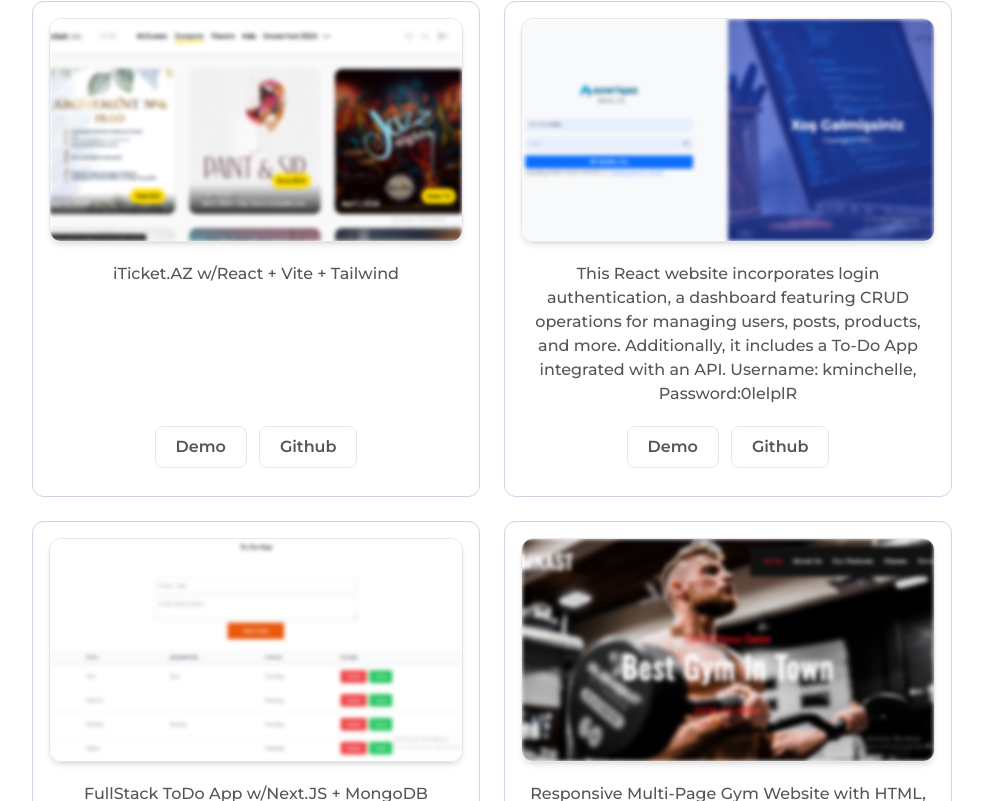
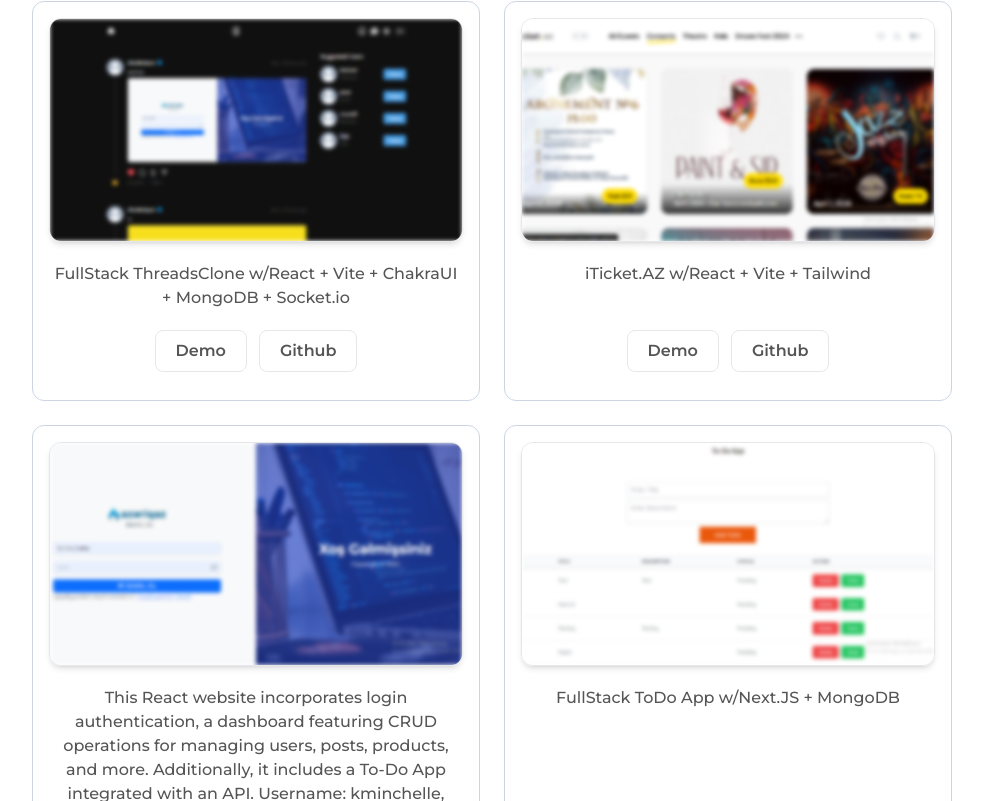
Before and after one commit to muradbalayev/Portfolio, a React (Create React App) app: page / in a window 1280 px wide. Shown: the part 2351-3152 px from the top of the page, without its empty margins (148-1131 px from the left). Built offline with nearby package versions, Linux system fonts and the light colour scheme.

Commit message:
new project

```diff
--- a/src/Components/pages/Projects.js
+++ b/src/Components/pages/Projects.js
@@ -6,9 +6,16 @@ import proteinshop from "../assets/proteinshop.png"
 import restaurant from "../assets/restaurant.png"
 import azerqaz from '../assets/azerqaz.png'
 import todoapp from '../assets/todoapp.png'
+import threads from '../assets/threads.png'
 import { useTypewriter } from 'react-simple-typewriter'
 
 const cardData = [
+  {
+    title: 'FullStack ThreadsClone w/React + Vite + ChakraUI + MongoDB + Socket.io',
+    image: threads,
+    demoLink: 'https://threadscloneproduction.onrender.com',
+    githubLink: 'https://github.com/muradbalayev/ThreadsClone'
+  },
   {
     title: 'iTicket.AZ w/React + Vite + Tailwind',
     image: iticket,
```
Also changed, not shown: src/Components/assets/threads.png (added). Lines whose indentation alone changed are shown as unchanged.
